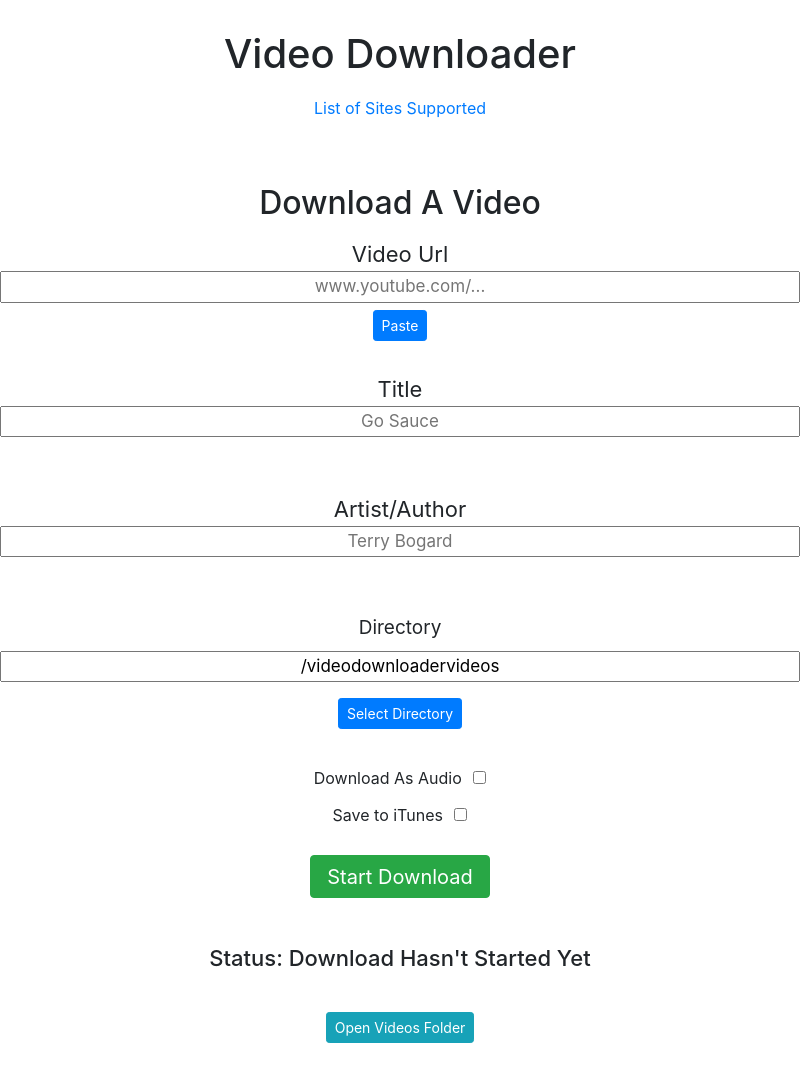
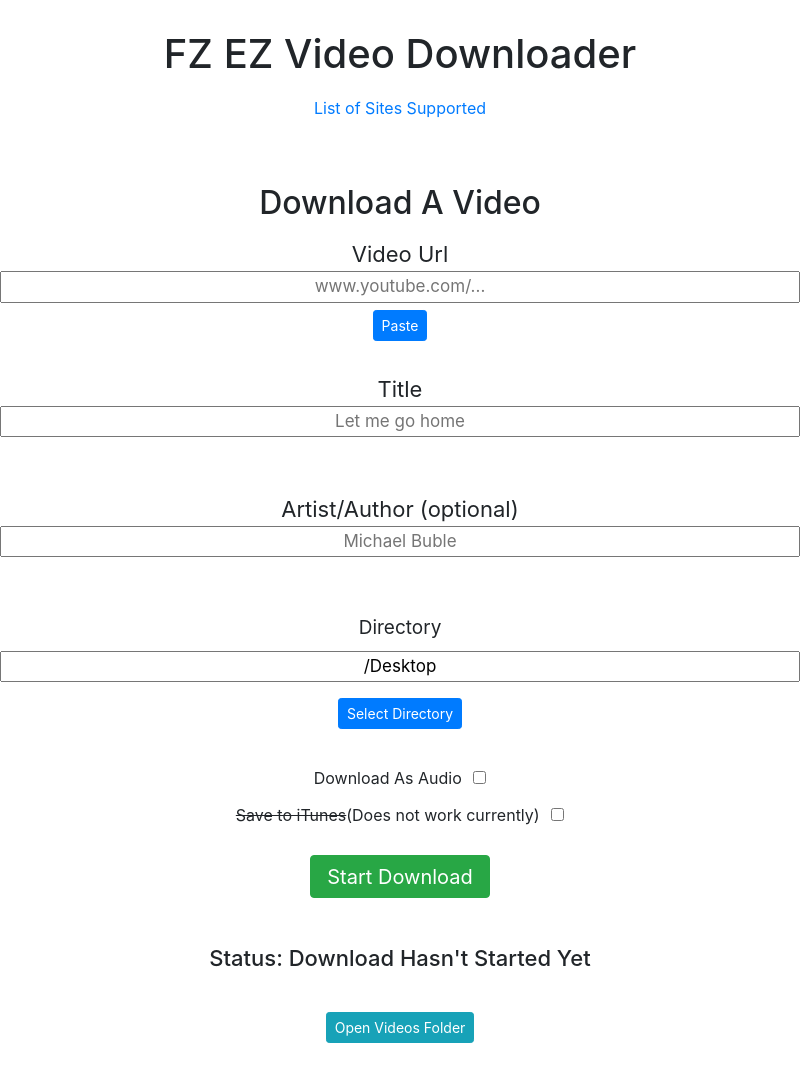
Before and after one commit to zhoufr17/forkvideodownloader, an Electron app: page index.html in a window 800 px wide. Drawn offline with nearby package versions, Linux system fonts and the light colour scheme; no server answers.

Commit message:
saving current working version and trying on other computers first

```diff
--- a/downloadBinary.js
+++ b/downloadBinary.js
@@ -13,8 +13,8 @@ const isWin = flags.includes('--platform=windows') || require('./util').isWin
 let dir, filePath
 const defaultBin = path.join(__dirname, '..', 'bin')
 const defaultPath = path.join(defaultBin, 'details')
-const url = 'https://yt-dl.org/downloads/latest/youtube-dl'
-
+// const url = 'https://yt-dl.org/downloads/latest/youtube-dl'
+const url = ''
 function download (url, callback) {
   let status
 
--- a/index.html
+++ b/index.html
@@ -12,7 +12,7 @@
 
       <!-- HEADEDR INFO -->
 
-      <h1 style="margin-top: 30px;margin-bottom: 18px;">Video Downloader</h1>
+      <h1 style="margin-top: 30px;margin-bottom: 18px;">FZ EZ Video Downloader</h1>
 
       <a href="https://ytdl-org.github.io/youtube-dl/supportedsites.html" target="_blank"><p>List of Sites Supported</p></a>
 
@@ -37,12 +37,12 @@
       <br>
       <div class="titleDiv" style="height:20px">
         <label style="font-size:22px;margin-bottom: 0;" for="">Title</label>
-        <input type="text" class="saveAsTitle" id="saveAsTitle" value="" style="text-align:center;width:100%;margin-bottom:9px;font-size:17px;" placeholder="Go Sauce">
+        <input type="text" class="saveAsTitle" id="saveAsTitle" value="" style="text-align:center;width:100%;margin-bottom:9px;font-size:17px;" placeholder="Let me go home">
       </div>
 
       <!-- </div class="artistDiv" style="height:20"> -->
-        <label style="font-size:22px;margin-bottom: 0;margin-top: 100px; text-align: center;" for="">Artist/Author</label>
-        <input type="text" class="artist" id="artist" value="" style="text-align:center;width:100%;margin-bottom:9px;font-size:17px;" placeholder="Terry Bogard">
+        <label style="font-size:22px;margin-bottom: 0;margin-top: 100px; text-align: center;" for="">Artist/Author (optional)</label>
+        <input type="text" class="artist" id="artist" value="" style="text-align:center;width:100%;margin-bottom:9px;font-size:17px;" placeholder="Michael Buble">
       <!-- <div> -->
 
 
@@ -68,7 +68,7 @@
       <label for="" style="margin-right: 7px;margin-top:5px;">Download As Audio</label>
       <input type="checkbox" class="downloadAsAudio">
       <br>
-      <label for="" style="margin-right: 7px;margin-top:5px;">Save to iTunes</label>
+      <label for="" style="margin-right: 7px;margin-top:5px;"><s>Save to iTunes</s>(Does not work currently)</label>
       <input type="checkbox" class="saveToiTunes">
       <br>
       <button class="startDownload btn btn-success" style="height: 43px;width: 180px;font-size: 20px;margin-top:20px;">Start Download</button>
--- a/renderer.js
+++ b/renderer.js
@@ -21,8 +21,8 @@ const youtubeBinaryFilePath = youtubedl.getYtdlBinary();
 
 console.log(`youtube-dl binary path: ${youtubeBinaryFilePath}`);
 
-// create videos file if doesn't exist
-var dir = `${homedir}/videodownloadervideos`;
+// create videos file if doesn't exist (default location)
+var dir = `${homedir}/Desktop`;
 
 if (!fs.existsSync(dir)) {
   fs.mkdirSync(dir);
@@ -66,8 +66,12 @@ function download(url, title, downloadAsAudio, youtubeUrl, saveAsTitleValue, art
 
   arguments.push('--ignore-errors');
 
+
   // select download as audio or video
   if (downloadAsAudio) {
+    // arguments.push('--add-metadata');
+    // arguments.push('--postprocessor-args "-metadata artist=SEPHIROTH"');
+
     arguments.push('-f');
 
     // arguments.push('bestaudio');
@@ -144,6 +148,34 @@ function download(url, title, downloadAsAudio, youtubeUrl, saveAsTitleValue, art
 
   console.log(arguments);
 
+  // if (artistValue !== '' && downloadAsAudio) {
+  //   console.log("huzza got here");
+  //   console.log(saveToFolder);
+
+  //   // Read song.mp3 metadata
+  //   ffmetadata.read(saveToFolder, function(err, data) {
+  //     if (err) console.error("Error reading metadata", err);
+  //     else console.log(data);
+  //   });
+
+  //   var data = {
+  //     artist: artistValue,
+  //   };
+  //   ffmetadata.write(saveToFolder, data, function(err) {
+  //     if (err) console.error("Error writing metadata", err);
+  //     else console.log("Data written");
+  //   });
+  // }
+
+  // Set the artist for song.mp3
+  // var data = {
+  //   artist: "Me",
+  // };
+  // ffmetadata.write("song.mp3", data, function(err) {
+  //     if (err) console.error("Error writing metadata", err);
+  //     else console.log("Data written");
+  // });
+
   // deleted for now since it requires ffmpeg
   // download as audio if needed
   // if(downloadAsAudio){
@@ -201,13 +233,12 @@ var percentage = document.getElementsByClassName('percentage')[0];
 openFolder.onclick = function(){
 
   var value = document.getElementsByClassName('selectVideoDirectoryInput')[0].value;
-
-
   shell.openItem(value);
 };
 
 
 startDownload.onclick = function() {
+  console.log("Starting Donwload");
   var youtubeUrl = document.getElementsByClassName('youtubeUrl')[0];
   var downloadAsAudio = document.getElementsByClassName('downloadAsAudio')[0];
   var saveAsTitle = document.getElementsByClassName('saveAsTitle')[0];
@@ -220,6 +251,7 @@ startDownload.onclick = function() {
   var artistValue = artistName.value;
   var saveToiTunesValue = saveToiTunes.checked;
 
+  console.log(artistValue);
 
   download(
     youtubeUrlValue,
@@ -232,6 +264,24 @@ startDownload.onclick = function() {
   );
 
   percentage.scrollIntoView();
+  if (artistValue !== '' && downloadAsAudio) {
+    console.log("huzza got here");
+    console.log(saveToFolder);
+
+    // Read song.mp3 metadata
+    // ffmetadata.read(saveToFolder, function(err, data) {
+    //   if (err) console.error("Error reading metadata", err);
+    //   else console.log(data);
+    // });
+
+    // var data = {
+    //   artist: artistValue,
+    // };
+    // ffmetadata.write(saveToFolder, data, function(err) {
+    //   if (err) console.error("Error writing metadata", err);
+    //   else console.log("Data written");
+    // });
+  }
 };
 
 function youtubeDlInfoAsync(url, options) {
```
